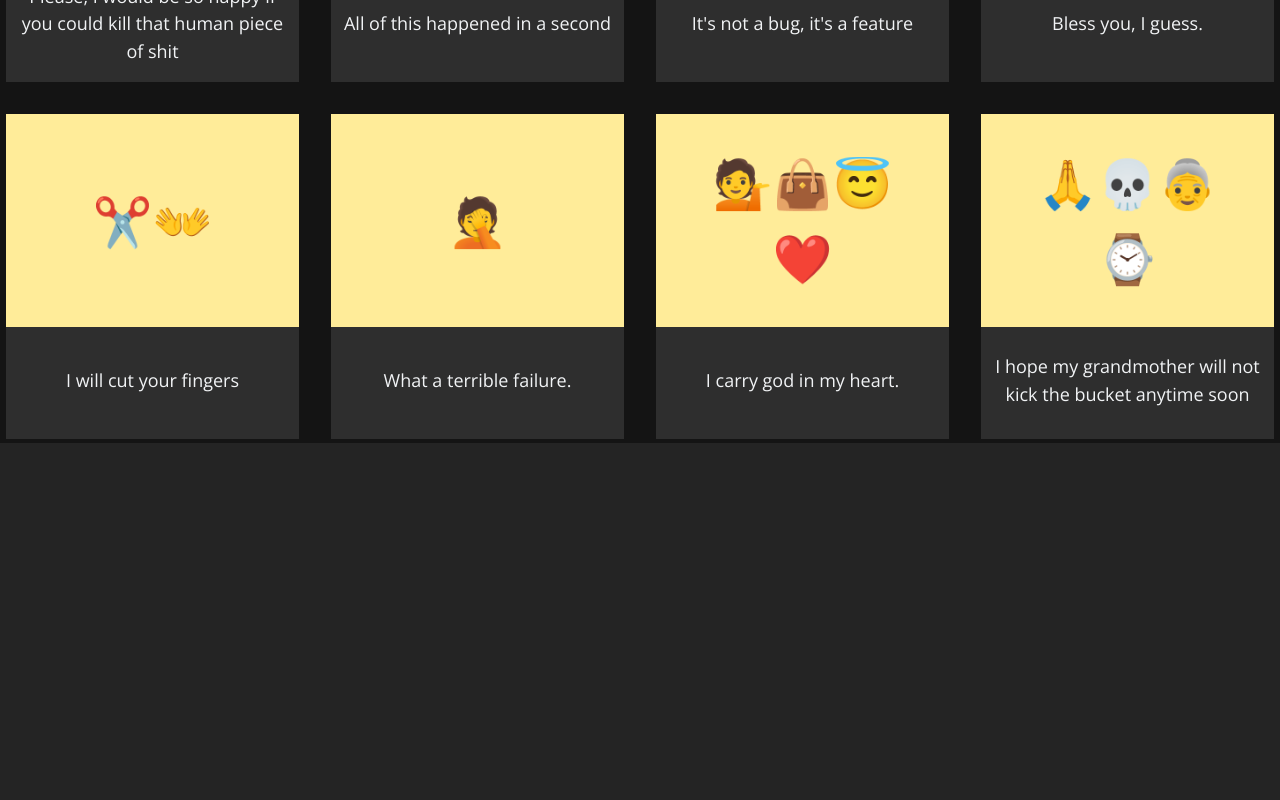
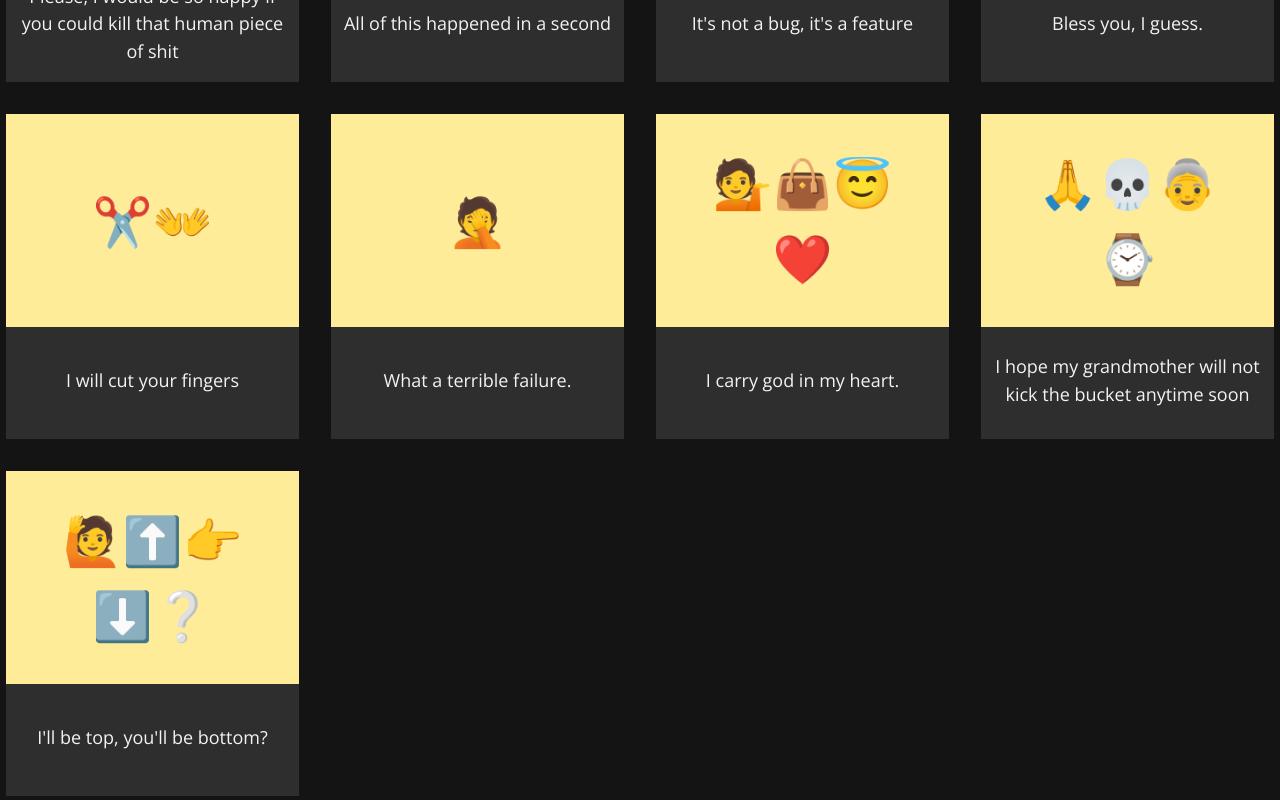
Before and after one commit to LorenzoScebba/emojiperanto, a Next.js app: page / in a window 1280 px wide. Shown: the part 1596-2396 px from the top of the page. Before the commit the page ends 2039 px from the top, so only its background shows below. Built offline with nearby package versions, Linux system fonts and the light colour scheme.

Commit message:
[👉👈] Can we pls?

```diff
--- a/data/emojis.ts
+++ b/data/emojis.ts
@@ -569,6 +569,32 @@ const data: IEmoji[] = [
       },
     },
   },
+  {
+    id: "importantdecisions",
+    emoji: "🙋⬆️👉⬇️❔",
+    title: ":raising_hand: :arrow_up: :point_right: :arrow_down: :question:",
+    description: "I'll be top, you'll be bottom?",
+    translations: {
+      it: {
+        description: "Io sopra, tu sotto?"
+      },
+      de: {
+        description: "Ich oben, du unten?",
+      },
+      fr: {
+        description: "Je suis au dessus, tu es en dessous?",
+      },
+      es: {
+        description: "¿Yo arriba, tú abajo?",
+      },
+      it_ts: {
+        description: "Me in coppa, tu de sotto?",
+      },
+      it_bg: {
+        description: "Me süra, te söta?",
+      },
+    }
+  }
 ];
 
 export default data;
```
